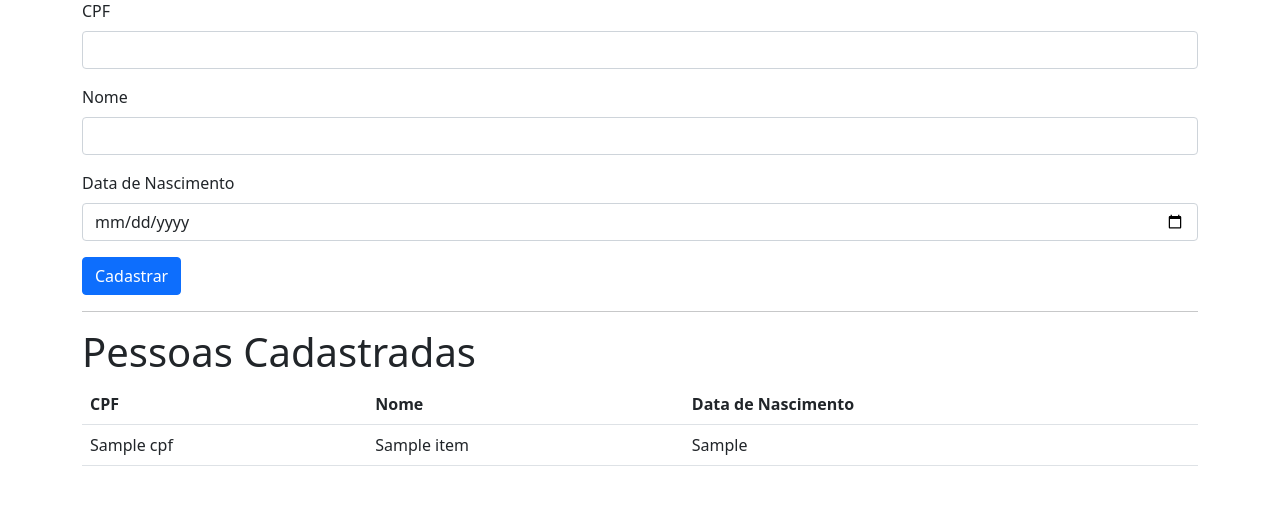
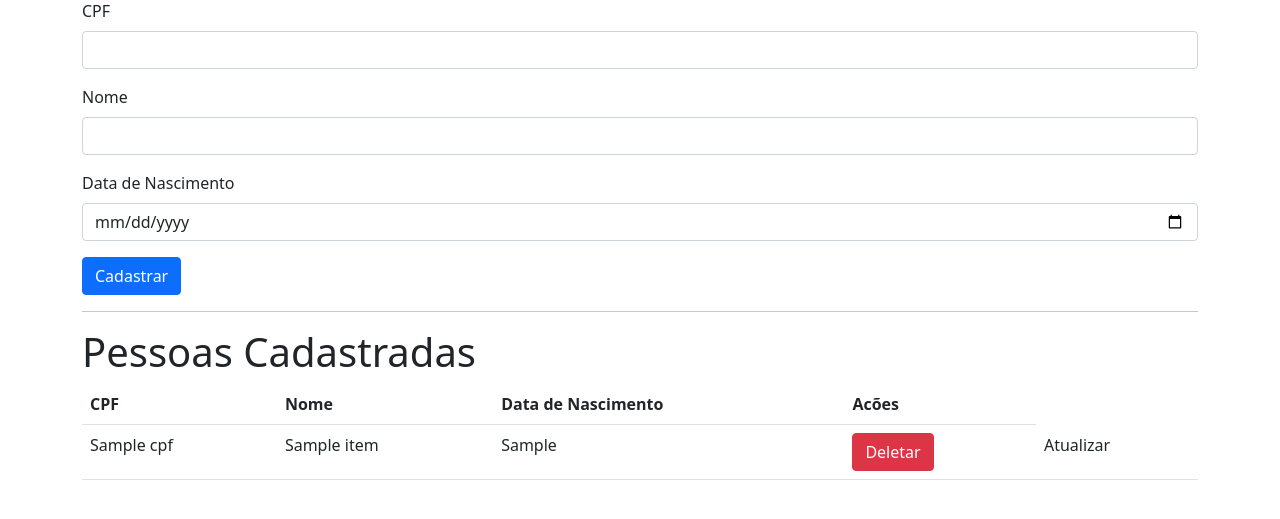
Before and after one commit to thal01veloso/Python, a Flask app: template templates/index.html in a window 1280 px wide. Shown: the part 57-576 px from the top of the page. Run offline with Flask 2, Linux system fonts and the light colour scheme; the template is opened without the code that fills it: most values are stand-ins (such as "Sample title", 1, 10 or a date in 2020).

Commit message:
Adiciona função deletar

```diff
--- a/Pessoas.json
+++ b/Pessoas.json
@@ -1 +1 @@
-{"_default": {"1": {"CPF": 12142142, "Nome": "Jo\u00e3o", "DataNascimento": "14-05-2021"}, "4": {"CPF": 142518516216, "Nome": "Joana", "DataNascimento": "20-08-1999"}, "5": {"CPF": 125588874, "Nome": "Marcos", "DataNascimento": "20-08-1987"}, "7": {"CPF": 20012500253, "Nome": "Angelina", "DataNascimento": "20-08-2005"}, "8": {"CPF": 7854152569, "Nome": "Judson", "DataNascimento": "20-08-1988"}, "9": {"CPF": 345228879, "Nome": "Theobaldo", "DataNascimento": "13-07-1995"}, "10": {"CPF": 345228879, "Nome": "Theobaldo", "DataNascimento": "13-07-1995"}, "11": {"CPF": "444454545454", "Nome": "yuri", "DataNascimento": "1126-04-19"}, "12": {"CPF": "444454545454", "Nome": "yuri", "DataNascimento": "1126-04-19"}, "13": {"CPF": "141684651", "Nome": "Guto", "DataNascimento": "2021-12-14"}}}
+{"_default": {"24": {"CPF": "75444447774455", "Nome": "Thales Veloso se inscreva no canal ", "DataNascimento": "2021-02-09"}, "25": {"CPF": "4474584452", "Nome": "Deixe o seu like", "DataNascimento": ""}}}
--- a/connect.py
+++ b/connect.py
@@ -15,8 +15,8 @@ def mostrarTodos():
     return todos
 def deletarPessoa(cpf: int):
     '''Busca um CPF e deleta o registro do modelo encontrado'''
-    if bd.search(usuario.CPF==cpf):
-        bd.remove(usuario.CPF==cpf)
+    if bd.search(usuario.CPF==str(cpf)):
+        bd.remove(usuario.CPF==str(cpf))
     else:
         print("Usuário não encontrado")
 def atualizarPessoa(cpf: int, model:Pessoa):
--- a/main.py
+++ b/main.py
@@ -1,6 +1,6 @@
 from connect import atualizarPessoa, deletarPessoa, inserir, mostrarTabelaTodos, mostrarTodos
 from model import Pessoa
-from flask import Flask, render_template
+from flask import Flask, render_template, redirect
 import pandas as pd
 from flask.globals import request
 
@@ -18,6 +18,14 @@ def cadastrar():
     dataNascimento = request.form["dataNascimento"]
     pessoa = Pessoa(cpf,nome,dataNascimento)
     inserir(pessoa)
-    return render_template("index.html")
+    return redirect("/")
+
+@app.route('/deletar/<int:cpf>')
+def deletar(cpf):
+    try:
+        deletarPessoa(cpf)
+        return redirect("/")
+    except:
+        return "Algo de errado aconteceu"
 if __name__=="__main__":
     app.run(debug=True)
--- a/templates/index.html
+++ b/templates/index.html
@@ -30,12 +30,15 @@
             <th scope="col">CPF</th>
             <th scope="col">Nome</th>
             <th scope="col">Data de Nascimento</th>
+            <th scope="col">Acões</th>
         </tr>
         {% for item in result %}
         <tr>
             <td>{{item["CPF"]}}</td>
             <td>{{item["Nome"]}}</td>
             <td>{{item["DataNascimento"]}}</td>
+            <td><a class="btn btn-danger" href='/deletar/{{item["CPF"]}}'>Deletar</a></td>
+            <td><a>Atualizar</a></td>
         </tr>
         {% endfor %}
     </table>
```
